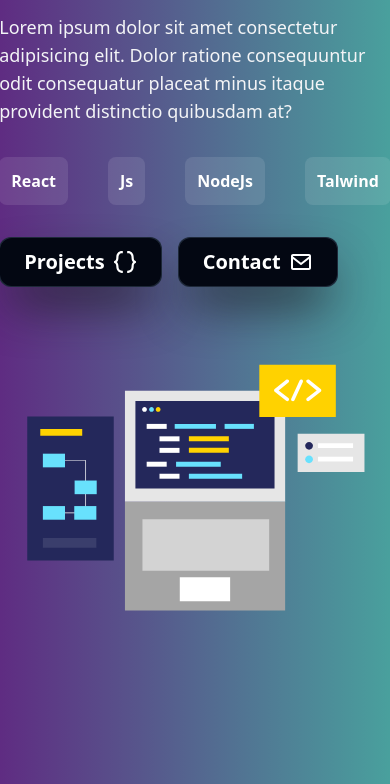
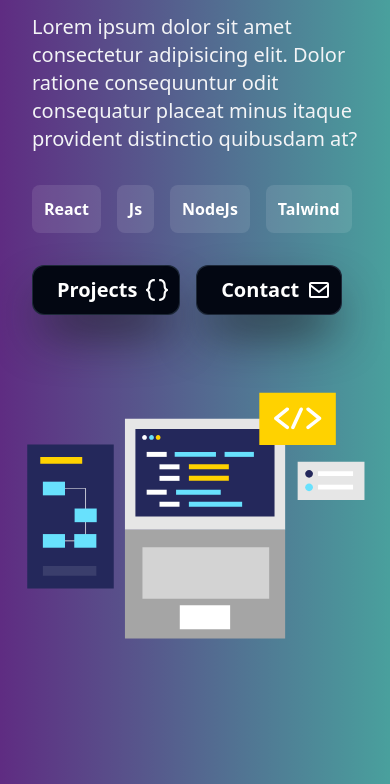
Before and after one commit to jaiiderr/FolioPersonal, a website: page index.html in a window 390 px wide. Shown: the part 187-971 px from the top of the page. Drawn offline with Linux system fonts and the light colour scheme; a web font is replaced by a local one.

Commit message:
adaptacion a celular

```diff
--- a/index.html
+++ b/index.html
@@ -11,7 +11,7 @@
 </head>
 <body class="fondo flex justify-center flex-wrap">
 
-  <nav class="fondo p-4 shadow-lg shadow-black-600 fixed top-0 lef0 w-full ">
+  <nav class="fondo p-4 shadow-lg shadow-black-600 fixed z-200 top-0 lef0 w-full ">
     <div class="container mx-auto flex items-center justify-between">
       <div class="text-white text-2xl font-semibold">Logo</div>
       <div class="space-x-4">
@@ -22,33 +22,32 @@
     </div>
   </nav>
 
-
-  <section class="w-full " id="home">
-    <div class="grid grid-cols-1 mt-12 sm:m-0 md:grid-cols-2 gap-8 p-4 w-full" style="height: 90%;">
-      <div class=" text-white flex justify-center items-center  text-xl pt-12 sm:pt-0">
+  <section class="w-full" id="home">
+    <div class="grid grid-cols-1 mt-12 sm:m-0 md:grid-cols-2 gap-8 p-4 w-full sm:p-2">
+      <div class="text-white flex justify-center items-center text-xl pt-12 md:pt-0">
         <div>
-            <h1 class="titulo text-4xl sm:text-4xl md:text-4xl lg:text-5xl p-4">Lorem ipsum dolor</h1>
-            <p class="text-lg sm:text-lg md:text-lg lg:text-xl text-gray-100  p-4">
+          <h1 class="titulo text-4xl sm:text-4xl md:text-5xl lg:text-5xl p-4">Lorem ipsum dolor</h1>
+          <p class="text-sm sm:text-sm md:text-sm lg:text-sm text-gray-100 p-4">
             Lorem ipsum dolor sit amet consectetur adipisicing elit. Dolor ratione consequuntur odit consequatur placeat minus itaque provident distinctio quibusdam at?
           </p>
 
-            <div class="flex items-center gap-10 p-4">
-              <div class="bg-white/10 text-white flex justify-center items-center font-bold text-xl rounded-lg hover:bg-white hover:bg-opacity-20  transition-all duration-300 hover:transition-delay-1000">
+          <div class="flex flex-wrap items-center gap-4 p-4">
+            <div class="bg-white/10 text-white flex justify-center items-center font-bold text-xl rounded-lg hover:bg-white hover:bg-opacity-20 transition-all duration-300">
               <h1 class="font-bold text-white text-base sm:text-lg md:text-lg lg:text-base p-3">
                 React
               </h1>
             </div>
-              <div class="bg-white/10 text-white flex justify-center items-center font-bold text-xl rounded-lg hover:bg-white hover:bg-opacity-20  transition-all duration-300 hover:transition-delay-1000">
+            <div class="bg-white/10 text-white flex justify-center items-center font-bold text-xl rounded-lg hover:bg-white hover:bg-opacity-20 transition-all duration-300">
               <h1 class="font-bold text-white text-base sm:text-lg md:text-lg lg:text-base p-3">
                 Js
               </h1>
             </div>
-              <div class="bg-white/10 text-white flex justify-center items-center font-bold text-xl rounded-lg hover:bg-white hover:bg-opacity-20  transition-all duration-300 hover:transition-delay-1000">
+            <div class="bg-white/10 text-white flex justify-center items-center font-bold text-xl rounded-lg hover:bg-white hover:bg-opacity-20 transition-all duration-300">
               <h1 class="font-bold text-white text-base sm:text-lg md:text-lg lg:text-base p-3">
                 NodeJs
               </h1>
             </div>
-              <div class="bg-white/10 text-white flex justify-center items-center font-bold text-xl rounded-lg hover:bg-white hover:bg-opacity-20  transition-all duration-300 hover:transition-delay-1000">
+            <div class="bg-white/10 text-white flex justify-center items-center font-bold text-xl rounded-lg hover:bg-white hover:bg-opacity-20 transition-all duration-300">
               <h1 class="font-bold text-white text-base sm:text-lg md:text-lg lg:text-base p-3">
                 Talwind
               </h1>
@@ -56,37 +55,33 @@
           </div>
 
           <div class="flex items-center p-4">
-              <div class="relative group  ">
+            <div class=" group">
               <button
-                  class="relative inline-block p-px font-semibold leading-6 text-white bg-gray-800 shadow-2xl cursor-pointer rounded-xl shadow-zinc-900 transition-transform duration-300 ease-in-out hover:scale-105 active:scale-95"
+                class=" inline-block p-px font-semibold leading-6 text-white bg-gray-800 shadow-2xl cursor-pointer rounded-xl shadow-zinc-900 transition-transform duration-300 ease-in-out hover:scale-105 active:scale-95"
               >
                 <span
-                    class="absolute inset-0 rounded-xl bg-gradient-to-r from-teal-400 via-blue-500 to-purple-500 p-[2px] opacity-0 transition-opacity duration-500 group-hover:opacity-100"
+                  class="  rounded-xl bg-gradient-to-r from-teal-400 via-blue-500 to-purple-500  opacity-0 transition-opacity duration-500 group-hover:opacity-0"
                 ></span>
 
-                  <span class="relative z-10 block px-6 py-3 rounded-xl bg-gray-950">
-                    <div class="relative z-10 flex items-center space-x-2">
-                      <span class="transition-all duration-500 group-hover:translate-x-1"
-                        >Projects</span
-                      >
+                <span class=" block px-6 py-3 rounded-xl bg-gray-950">
+                  <div class=" flex items-center space-x-2">
+                    <span class="transition-all duration-500 group-hover:translate-x-1">Projects</span>
                     <img class="w-6 h-6 transition-transform duration-500 group-hover:translate-x-1" src="/svg/Code.svg" alt="">
                   </div>
                 </span>
               </button>
             </div>
-              <div class="relative group px-4">
+            <div class=" group px-4">
               <button
-                  class="relative inline-block p-px font-semibold leading-6 text-white bg-gray-800 shadow-2xl cursor-pointer rounded-xl shadow-zinc-900 transition-transform duration-300 ease-in-out hover:scale-105 active:scale-95"
+                class=" inline-block p-px font-semibold leading-6 text-white bg-gray-800 shadow-2xl cursor-pointer rounded-xl shadow-zinc-900 transition-transform duration-300 ease-in-out hover:scale-105 active:scale-95"
               >
                 <span
-                    class="absolute inset-0 rounded-xl bg-gradient-to-r from-teal-400 via-blue-500 to-purple-500 p-[2px] opacity-0 transition-opacity duration-500 group-hover:opacity-100"
+                  class="inset-0 rounded-xl bg-gradient-to-r from-teal-400 via-blue-500 to-purple-500  opacity-0 transition-opacity duration-500 group-hover:opacity-0"
                 ></span>
 
-                  <span class="relative z-10 block px-6 py-3 rounded-xl bg-gray-950">
-                    <div class="relative z-10 flex items-center space-x-2">
-                      <span class="transition-all duration-500 group-hover:translate-x-1"
-                        >Contact</span
-                      >
+                <span class=" block px-6 py-3 rounded-xl bg-gray-950">
+                  <div class="  flex items-center space-x-2">
+                    <span class="transition-all duration-500 group-hover:translate-x-1">Contact</span>
                     <img class="w-6 h-6 transition-transform duration-500 group-hover:translate-x-1" src="/svg/Contact.svg">
                   </div>
                 </span>
@@ -95,8 +90,9 @@
           </div>
         </div>
       </div>
-      <div class=" text-white flex justify-center items-center font-bold text-xl pt-0 sm:pt-12">
-        <img src="/svg/coding-3-12.svg" alt="" srcset="">
+
+      <div class="text-white flex justify-center items-center font-bold text-xl pt-0 sm:pt-12">
+        <img src="/svg/coding-3-12.svg" alt="">
       </div>
     </div>
   </section>
@@ -108,7 +104,7 @@
       </h2>
       <div class="flex justify-center items-center">
         <img src="/svg/llaves-code.svg" alt="">
-        <p class="text-lg sm:text-lg md:text-lg lg:text-xl text-gray-100  px-4">
+        <p class="text-sm sm:text-base md:text-lg lg:text-xl text-gray-100  px-4 text-center ">
           Lorem ipsum dolor sit amet consectetur adipisicing elit. Voluptatem, sed.
         </p>
         <img src="/svg/llaves-code.svg" alt="">
@@ -189,7 +185,7 @@
       </h2>
       <div class="flex justify-center items-center">
         <img src="/svg/llaves-code.svg" alt="">
-        <p class="text-lg sm:text-lg md:text-lg lg:text-xl text-gray-100  p-4 text-center sm:w-9/12 md:w-6/12">
+        <p class="text-sm sm:text-base md:text-lg lg:text-xl text-gray-100  p-4 text-center sm:w-9/12 md:w-6/12">
           Explore my journey through projects, certifications, and technical expertise. Each section represents a milestone in my continuous learning path.
         </p>
         <img src="/svg/llaves-code.svg" alt="">
@@ -232,6 +228,10 @@
 
     <footer class="w-full h-20"></footer>
   </section>
+
+
+
+
 <script src="/script.js"></script>
 </body>
 </html>
```
Lines whose indentation alone changed are shown as unchanged.
